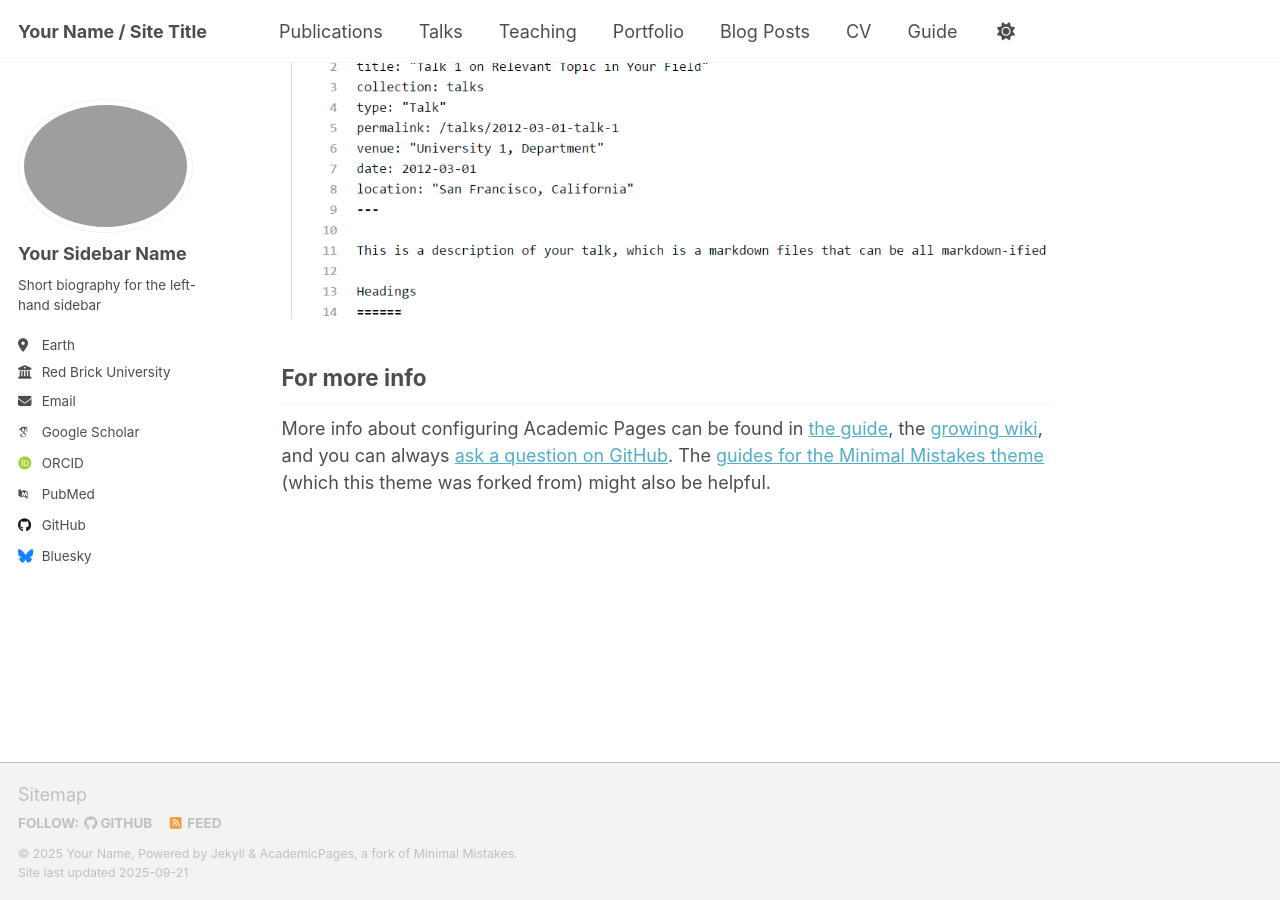
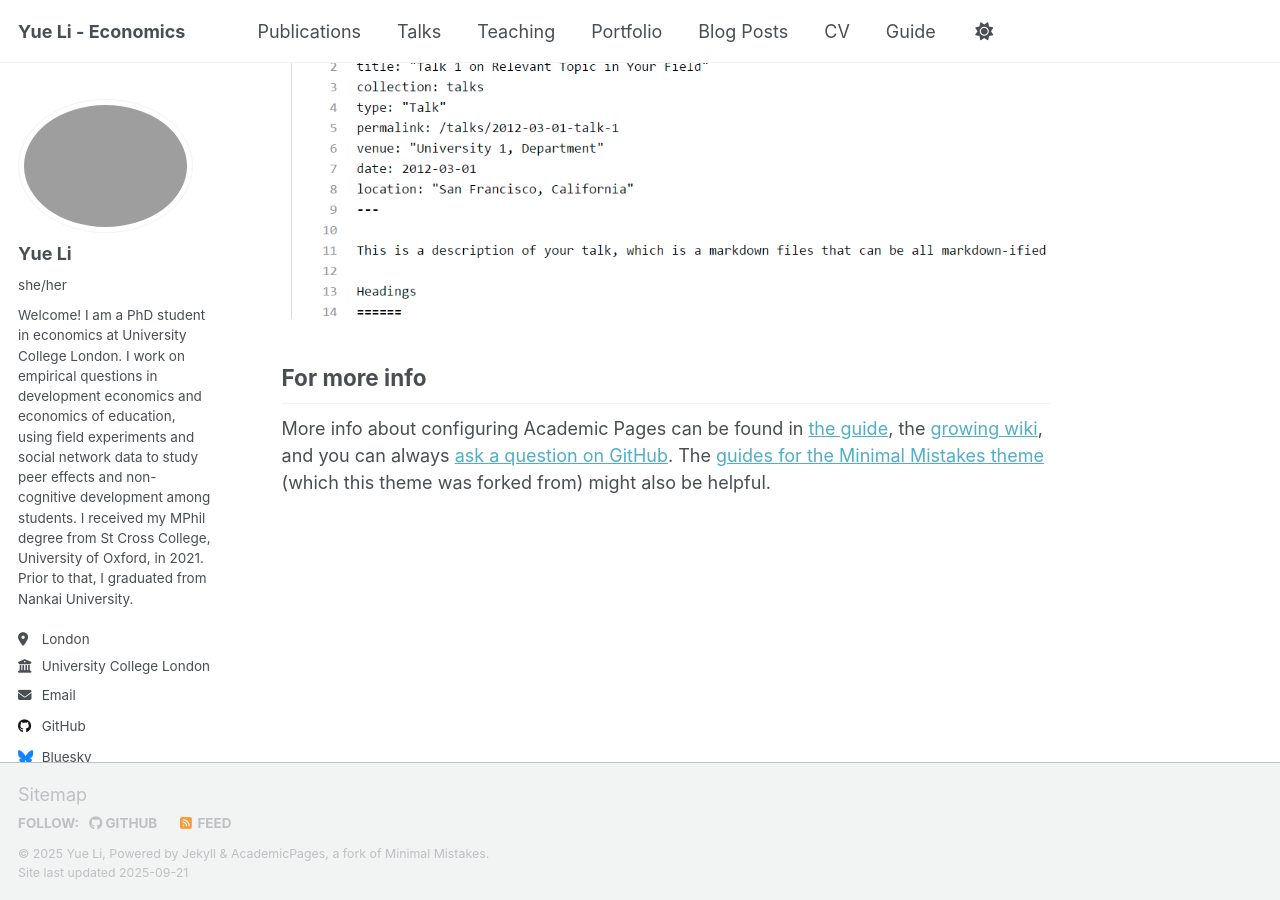
Before and after one commit to yueli-econ/yueli-econ.github.io, a Jekyll site: the page built from _pages/about.md, in a window 1280 px wide and 900 px high, scrolled down 2880 px. Built offline with Jekyll 4.4.1, drawn with Linux system fonts in a browser that asks for light colours; some web fonts are replaced; a script that is not in the unit is left out; part of the change alters nothing that is shown.

Commit message:
_config.yml

```diff
--- a/_config.yml
+++ b/_config.yml
@@ -1,163 +1,111 @@
-# Welcome to Jekyll!
-#
-# This config file is meant for settings that affect your entire site, values
-# which you are expected to set up once and rarely need to edit after that.
-# For technical reasons, this file is *NOT* reloaded automatically when you use
-# `jekyll serve -l -H localhost`. If you change this file, please restart the
-# server process.
+# ========================
+# Basic Site Settings
+# ========================
+locale                   : "en-US"
+site_theme               : "default"
+title                    : "Yue Li - Economics"
+title_separator          : "-"
+name                     : &name "Yue Li"
+description              : &description "Personal academic homepage of Yue Li, PhD Candidate in Economics at UCL"
+url                      : "https://yueli-econ.github.io"
+baseurl                  : ""
+repository               : "yueli-econ/yueli-econ.github.io"
 
-# Basic Site Settings
-locale                   : "en-US"
-site_theme               : "default" # Currently available options are "default", "air"
-title                    : "Your Name / Site Title"
-title_separator          : "-"
-name                     : &name "Your Name"
-description              : &description "Your Name's academic portfolio"   # Update this with a general description of your site, this is the default if not overridden by a page
-url                      : https://academicpages.github.io # The base hostname & protocol for your site e.g. "https://[your GitHub username].github.io",
-                                                           # or if you already have some other page hosted on Github then use "https://[your GitHub username].github.io/[Your Repo Name]"
-baseurl                  : "" # the subpath of your site, e.g. "/blog"
-repository               : "academicpages/academicpages.github.io"
+# ========================
+# Author Profile
+# ========================
+author:
+  avatar           : "profile.png"
+  name             : "Yue Li"
+  pronouns         : "she/her"
+  bio              : "Welcome! I am a PhD student in economics at University College London. I work on empirical questions in development economics and economics of education, using field experiments and social network data to study peer effects and non-cognitive development among students. I received my MPhil degree from St Cross College, University of Oxford, in 2021. Prior to that, I graduated from Nankai University. "
+  location         : "London"
+  employer         : "University College London"
+  email            : "yue.li.22@ucl.ac.uk"
 
-# Site Author - The following control what appear as part of the author content on the side bar.
-#               If a field is blank the icon and link will not appear, otherwise it will be shown.
-#               Additional customization can be done by editing /_includes/author-profile.html
-author:
-  # Biographic information
-  avatar           : "profile.png"
-  name             : "Your Sidebar Name"
-  pronouns         : # example: "she/her"
-  bio              : "Short biography for the left-hand sidebar"
-  location         : "Earth"
-  employer         : "Red Brick University"
-  uri              : # URL
-  email            : "none@example.org"
+  # Academic sites
+  # googlescholar    : "https://scholar.google.com/"   # replace with your Scholar ID
+  # orcid            : "https://orcid.org/"            # replace with your ORCID
+  # researchgate     : # optional
+  # scopus           : # optional
 
-  # Academic websites
-  academia         : # URL
-  arxiv            : # URL - Update with the correct link to your profile
-  googlescholar    : "https://scholar.google.com/citations?user=PS_CX0AAAAAJ"
-  inspire-hep      : # URL
-  impactstory      : # URL
-  orcid            : "http://orcid.org/yourorcidurl"
-  semantic         : # URL
-  pubmed           : "https://www.ncbi.nlm.nih.gov/pubmed/?term=john+snow"
-  researchgate     : # URL
-  scopus           : # URL
-
-  # Repositories and software development
-  bitbucket        : # Username - Update with your username on the site
-  codepen          : # Username
-  dribbble         : # Username
-  github           : "academicpages"
-  kaggle           : # Username
-  stackoverflow    : # User number or user number and name (i.e., use "1" or "1/jeff-atwood")
+  # Repositories
+  github           : "yueli-econ"
 
   # Social media
-  artstation       : # Username
-  bluesky          : "bsky.app" # Replace this with you Bluesky username
-  facebook         : # Username
-  flickr           : # Username
-  foursquare       : # Username
-  goodreads        : # Username
-  google_plus      : # Username
-  keybase          : # Username
-  instagram        : # Username
-  lastfm           : # Username
-  linkedin         : # Username
-  mastodon         : # URL
-  medium           : # URL
-  pinterest        : # Username
-  soundcloud       : # Username
-  steam            : # Username
-  telegram         : # URL
-  tumblr           : # Username
-  twitter          : # Username for X / Twitter
-  vine             : # Username
-  weibo            : # Username
-  wikipedia        : # Username
-  xing             : # Username
-  youtube          : # Username
-  zhihu            : # Username
+  linkedin         : "yue-li-91a4641a6"
+  twitter          : "YueLi58377775" # X / Twitter
+  bluesky          : "nkliyue.bsky.social"
 
-# Publication Category - The following the list of publication categories and their headings
+# ========================
+# Publications
+# ========================
 publication_category:
-  books:
-    title: 'Books'
   manuscripts:
     title: 'Journal Articles'
   conferences:
     title: 'Conference Papers'
+  workingpapers:
+    title: 'Working Papers'
 
+# ========================
 # Site Settings
-teaser                   :  # filename of teaser fallback teaser image placed in /images/ for social media previews
-breadcrumbs              : false # true, false (default)
+# ========================
+teaser                   :
+breadcrumbs              : false
 words_per_minute         : 160
 future                   : true
-read_more                : "disabled" # if enabled, adds "Read more" links to excerpts
-talkmap_link             : false      #change to true to add link to talkmap on talks page
+read_more                : "disabled"
+talkmap_link             : false
 comments:
-  provider               : # false (default), "disqus", "discourse", "facebook", "google-plus", "staticman", "custom"
-  disqus:
-    shortname            :
-  discourse:
-    server               : # https://meta.discourse.org/t/embedding-discourse-comments-via-javascript/31963 , e.g.: meta.discourse.org
-  facebook:
-    appid                :
-    num_posts            : # 5 (default)
-    colorscheme          : # "light" (default), "dark"
-staticman:
-  allowedFields          : ['name', 'email', 'url', 'message']
-  branch                 : "gh-pages" # "master", "gh-pages"
-  commitMessage          : "New comment."
-  filename               : comment-{@timestamp}
-  format                 : "yml"
-  moderation             : true
-  path                   : "_data/comments/{options.slug}"
-  requiredFields         : ['name', 'email', 'message']
-  transforms:
-    email                : "md5"
-  generatedFields:
-    date:
-      type               : "date"
-      options:
-        format           : "iso8601" # "iso8601" (default), "timestamp-seconds", "timestamp-milliseconds"
+  provider               : false
+
 atom_feed:
-  hide                   : false     # change to true to hide the RSS feed in the footer
-  path                   : # blank (default) uses feed.xml
+  hide                   : false
+  path                   :
 
+# ========================
+# SEO
+# ========================
+google_site_verification :
+# 关键词和描述
+keywords:
+  - Economics
+  - Education
+  - Peer Effects
+  - Yue Li
+  - University College London
+  - UCL
+  - Oxford
 
-# SEO Related
-google_site_verification :
-bing_site_verification   :
-alexa_site_verification  :
-yandex_site_verification :
+description: "Personal academic homepage of Yue Li, PhD Candidate in Economics at UCL."
 
+# ========================
+# Social Sharing
+# ========================
+# twitter:
+#   username               : &twitter "yueli_econ"
+# og_image                 :
+# og_description           :
+# social:
+#   type                   : Person
+#   name                   : "Yue Li"
+#   links:
+#     - "https://scholar.google.com/"
+#     - "https://github.com/yueli-econ"
+#     - "https://www.linkedin.com/in/your-linkedin-id/"
 
-# Social Sharing
-twitter:
-  username               : &twitter
-facebook:
-  username               :
-  app_id                 :
-  publisher              :
-og_image                 :  # Social media default site image
-og_description           :  # Social media default site image description
-# For specifying social profiles
-# - https://developers.google.com/structured-data/customize/social-profiles
-social:
-  type                   : # Person or Organization (defaults to Person)
-  name                   : # If the user or organization name differs from the site's name
-  links: # An array of links to social media profiles
+# ========================
+# Analytics
+# ========================
+analytics:
+  provider               : "google-analytics-4"
+  google:
+    tracking_id          : "G-XXXXXXXXXX"   # replace with your GA4 ID
 
-
-# Analytics
-analytics:
-  provider               :  "false" # false (default), "google", "google-universal", "google-analytics-4", "custom"
-  google:
-    tracking_id          :
-
-
+# ========================
 # Reading Files
+# ========================
 include:
   - .htaccess
   - _pages
@@ -174,18 +122,10 @@ exclude:
   - assets/js/plugins
   - assets/js/vendor
   - CHANGELOG
-  - Capfile
   - config
-  - Dockerfile
   - Gemfile
-  - Gruntfile.js
-  - gulpfile.js
   - LICENSE
-  - local
-  - log
   - node_modules
-  - package.json*
-  - Rakefile
   - README
   - tmp
   - vendor
@@ -195,28 +135,21 @@ keep_files:
 encoding: "utf-8"
 markdown_ext: "markdown,mkdown,mkdn,mkd,md"
 
-
+# ========================
 # Conversion
+# ========================
 markdown: kramdown
 highlighter: rouge
-lsi: false
 excerpt_separator: "\n\n"
-incremental: false
 
-
-# Markdown Processing
 kramdown:
   input: GFM
-  hard_wrap: false
   auto_ids: true
-  footnote_nr: 1
-  entity_output: as_char
   toc_levels: 1..6
-  smart_quotes: lsquo,rsquo,ldquo,rdquo
-  enable_coderay: false
 
-
-# These settings control the types of collections used by the template
+# ========================
+# Collections
+# ========================
 collections:
   teaching:
     output: true
@@ -231,10 +164,10 @@ collections:
     output: true
     permalink: /:collection/:path/
 
-
-# These settings control how pages and collections are included in the site
+# ========================
+# Defaults
+# ========================
 defaults:
-  # _posts
   - scope:
       path: ""
       type: posts
@@ -242,17 +175,14 @@ defaults:
       layout: single
       author_profile: true
       read_time: true
-      comments: true
+      comments: false
       share: true
-      related: true
-  # _pages
   - scope:
       path: ""
       type: pages
     values:
       layout: single
       author_profile: true
-  # _teaching
   - scope:
       path: ""
       type: teaching
@@ -260,8 +190,6 @@ defaults:
       layout: single
       author_profile: true
       share: true
-      comments: true
-  # _publications
   - scope:
       path: ""
       type: publications
@@ -269,8 +197,6 @@ defaults:
       layout: single
       author_profile: true
       share: true
-      comments: true
-  # _portfolio
   - scope:
       path: ""
       type: portfolio
@@ -278,8 +204,6 @@ defaults:
       layout: single
       author_profile: true
       share: true
-      comment: true
-  # _talks
   - scope:
       path: ""
       type: talks
@@ -288,21 +212,22 @@ defaults:
       author_profile: true
       share: true
 
-
-# Sass/SCSS
+# ========================
+# Sass
+# ========================
 sass:
   sass_dir: _sass
-  style: compressed # http://sass-lang.com/documentation/file.SASS_REFERENCE.html#output_style
+  style: compressed
 
+# ========================
+# Output
+# ========================
+permalink: /:categories/:title/
+timezone: Europe/London
 
-# Outputting
-permalink: /:categories/:title/
-# paginate: 5 # amount of posts to show
-# paginate_path: /page:num/
-timezone: Etc/UTC # http://en.wikipedia.org/wiki/List_of_tz_database_time_zones
-
-
+# ========================
 # Plugins
+# ========================
 plugins:
   - jekyll-feed
   - jekyll-gist
@@ -311,48 +236,4 @@ plugins:
   - jekyll-redirect-from
   - jemoji
 
-# Mimic GitHub Pages with --safe
 whitelist:
-  - jekyll-feed
-  - jekyll-gist
-  - jekyll-paginate
-  - jekyll-sitemap
-  - jekyll-redirect-from
-  - jemoji
-
-
-# Archives
-#  Type
-#  - GitHub Pages compatible archive pages built with Liquid ~> type: liquid (default)
-#  - Jekyll Archives plugin archive pages ~> type: jekyll-archives
-#  Path (examples)
-#  - Archive page should exist at path when using Liquid method or you can
-#    expect broken links (especially with breadcrumbs enabled)
-#  - <base_path>/tags/my-awesome-tag/index.html ~> path: /tags/
-#  - <base_path/categories/my-awesome-category/index.html ~> path: /categories/
-#  - <base_path/my-awesome-category/index.html ~> path: /
-category_archive:
-  type: liquid
-  path: /categories/
-tag_archive:
-  type: liquid
-  path: /tags/
-# https://github.com/jekyll/jekyll-archives
-# jekyll-archives:
-#   enabled:
-#     - categories
-#     - tags
-#   layouts:
-#     category: archive-taxonomy
-#     tag: archive-taxonomy
-#   permalinks:
-#     category: /categories/:name/
-#     tag: /tags/:name/
-
-
-# HTML Compression
-# - http://jch.penibelst.de/
-compress_html:
-  clippings: all
-  ignore:
-    envs: development
```
